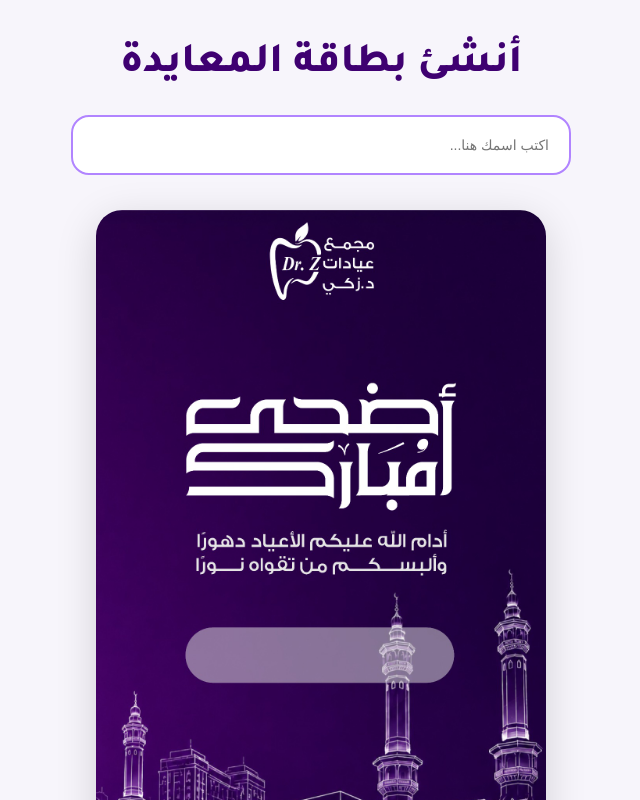
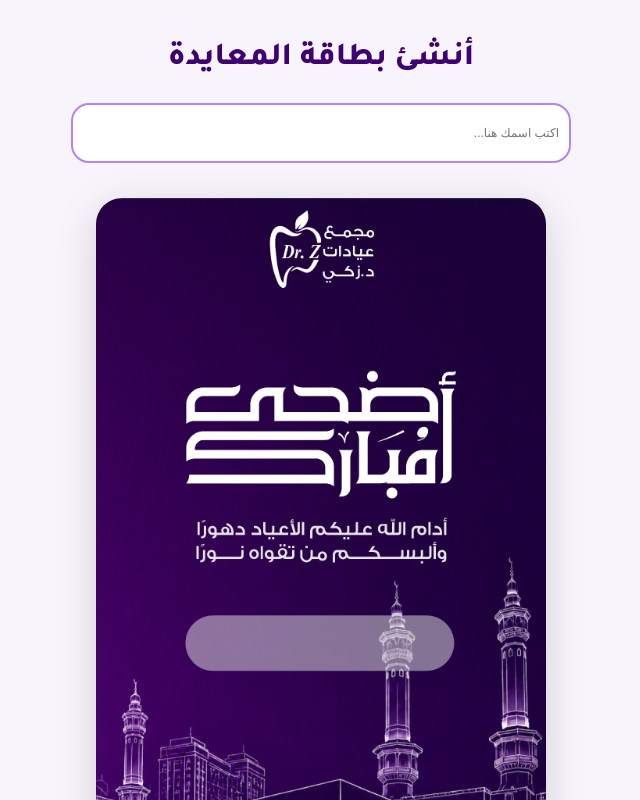
Before and after one commit to floriadesign/drzakisafwa, a React (Vite) app: page / in a window 1280 px wide. Shown: the top 800 px of the page, without its empty margins (319-959 px from the left). Built offline with nearby package versions, Linux system fonts and the light colour scheme.

Commit message:
Update index.css

```diff
--- a/src/index.css
+++ b/src/index.css
@@ -25,7 +25,7 @@ body {
 }
 
 h1 {
-  font-size: 42px;
+  font-size: 32px;
   color: #3f0071;
   margin-bottom: 25px;
   font-weight: 800;
@@ -36,8 +36,8 @@ h1 {
   height: 60px;
   border-radius: 18px;
   border: 2px solid #b184ff;
-  padding: 0 20px;
-  font-size: 14px;
+  padding: 0 10px;
+  font-size: 12px !important;;
   outline: none;
   background: white;
   margin-bottom: 35px;
```
